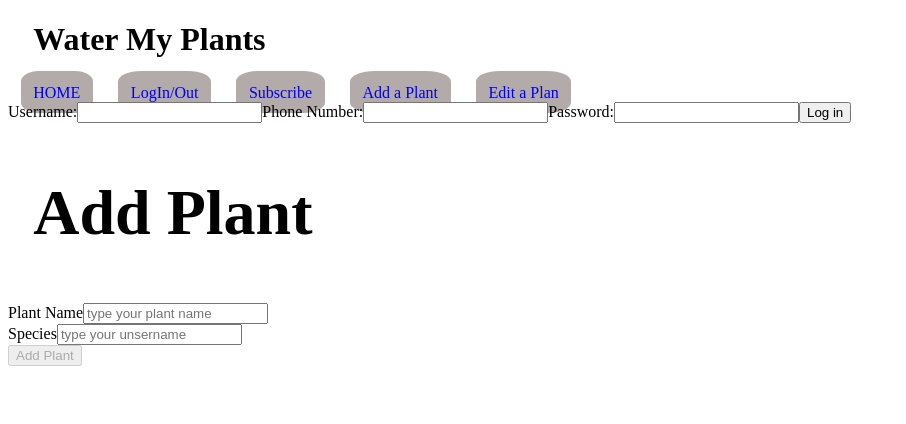
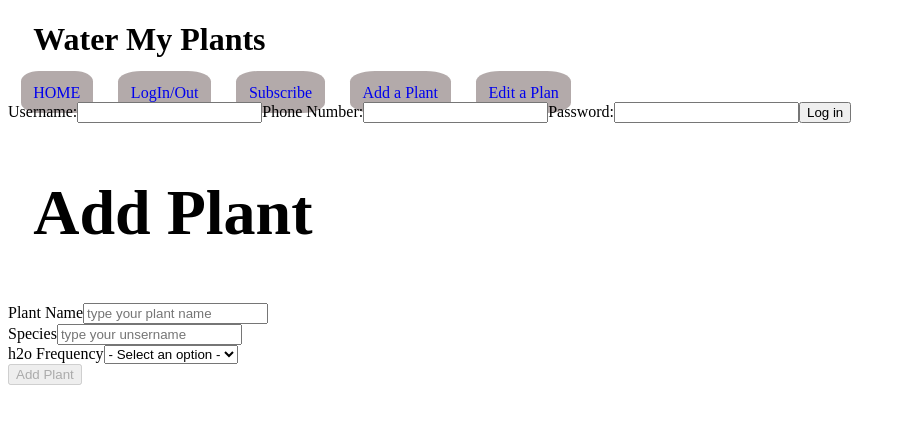
Before and after one commit to ft-watermyplants6/frontend, a React (Create React App) app: page / in a window 1280 px wide. Shown: the top 424 px of the page, without its empty margins (0-906 px from the left). Built offline with nearby package versions, Linux system fonts and the light colour scheme.

Commit message:
AddPlantForm.js h2oFrequency dropdown

```diff
--- a/src/Schema/AddPlant/addPlantForm.js
+++ b/src/Schema/AddPlant/addPlantForm.js
@@ -49,6 +49,20 @@ export default function AddPlantForm(props) {
                         />
                     </label>
                 </div>
+                <div>
+                <label>h2o Frequency
+          <select
+            onChange={onChange}
+            value={values.h2ofrequency}
+            name='h2ofrequency'
+          >
+            <option value=''>- Select an option -</option>
+            <option value='student'>Daily</option>
+            <option value='alumni'>Weekly</option>
+            <option value='instructor'>Monthly</option>
+          </select>
+        </label>
+                </div>
 
             <button id="order-button" disabled={disabled}>Add Plant</button>
 
```
